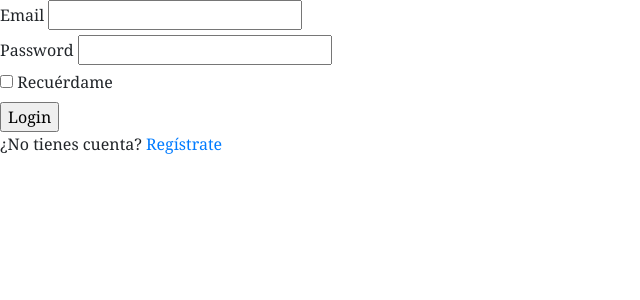
After one commit to nicolasBakanowski/efiflask, a Flask app: page /login in a window 1280 px wide. The commit adds this page. Shown: the top 300 px of the page, without its empty margins (0-640 px from the left). Run offline with Flask 2, Linux system fonts and the light colour scheme; some libraries are stand-ins or nearby versions.

Commit message:
Esqueleto login

```diff
--- a/app/app.py
+++ b/app/app.py
@@ -1,13 +1,22 @@
 from flask import Flask, render_template, request, redirect, url_for, flash
 from flask_sqlalchemy import SQLAlchemy
-from flask_login import LoginManager
+from flask_login import LoginManager, current_user, login_user, logout_user, login_required
+
+from flask_wtf import FlaskForm
+from wtforms import StringField, PasswordField, BooleanField, SubmitField
+from wtforms.validators import InputRequired, Email, Length, DataRequired
+from models import users, get_user
+from werkzeug.urls import url_parse
 
 app = Flask(__name__)
 app.secret_key = "secret"
 app.config['SQLALCHEMY_DATABASE_URI'] ='mysql+pymysql://root:root@localhost/manageremploye'
+login_manager = LoginManager(app)
+login_manager.login_view = "login"
 app.config['SQLALCHEMY_TRACK_MODIFICATIONS']=False
+app.config['SECRET_KEY'] = '7110c8ae51a4b5af97be6534caef90e4bb9bdcb3380af008f90b23a5d1616bf319bc298105da20fe'
 db = SQLAlchemy(app)
-login_manager = LoginManager()
+
 
 class Employe(db.Model):
     idemploye = db.Column(db.Integer, primary_key=True)
@@ -20,12 +29,55 @@ class Employe(db.Model):
         self.email = email
         self.phone = phone
 
+
+@login_manager.user_loader
+def load_user(user_id):
+    for user in users:
+        if user.id == int(user_id):
+            return user
+    return None
+
+class LoginForm(FlaskForm):
+    email = StringField('Email', validators=[DataRequired()])
+    password = PasswordField('Password', validators=[DataRequired()])
+    remember_me = BooleanField('Recuérdame')
+    submit = SubmitField('Login')
+
 @app.route("/")
 def index():
     all_employes = Employe.query.all()
     return render_template("index.html",employes = all_employes)
 
+# elementos signup
+@app.route("/signup/", methods=["GET", "POST"])
+def show_signup_form():
+    return render_template("signup_form.html")
+# fin elementos signup
+
+# elementos Login
+@app.route('/login', methods=['GET', 'POST'])
+def login():
+    if current_user.is_authenticated:  # Si el usuario ya está autenticado no tiene sentido que se vuelva a loguear, por lo que lo redirigimos a la página principal.
+        return redirect(url_for('index'))
+    form = LoginForm()
+    if form.validate_on_submit():
+        user = get_user(form.email.data) #si los datos enviados en el formulario son válidos. En ese caso, intentamos recuperar el usuario a partir del email con get_user()
+        if user is not None and user.check_password(form.password.data):
+            login_user(user, remember=form.remember_me.data) #Si existe un usuario con dicho email y la contraseña coincide, procedemos a autenticar al usuario llamando al método login_user
+            next_page = request.args.get('next')
+            if not next_page or url_parse(next_page).netloc != '':
+                next_page = url_for('index')
+            return redirect(next_page)
+    return render_template('login_form.html', form=form)
+
+@app.route('/logout')
+def logout():
+    logout_user()
+    return redirect(url_for('index'))
+# fin elementos Login
+
 @app.route("/update", methods = ['GET', 'POST'])
+@login_required
 def update ():
     if request.method == "POST":
         employe = Employe.query.get(request.form.get('idemploye'))
@@ -37,6 +89,7 @@ def update ():
         return redirect(url_for('index'))
 
 @app.route("/insert", methods = ['POST'])
+@login_required
 def insert():
     if request.method == "POST":
         name = request.form['name']
@@ -49,6 +102,7 @@ def insert():
         return redirect(url_for('index'))
 
 @app.route("/delete/<id>/",methods= ["GET","POST"])
+@login_required
 def delete(id):
     employe = Employe.query.get(id)
     db.session.delete(employe)
@@ -56,5 +110,4 @@ def delete(id):
     flash("El trabajador fue borrado con éxito")
     return redirect(url_for("index"))
 
-if __name__== "__main__":
-    app.run(debug=True)
+app.run(debug=True)
--- /dev/null
+++ b/app/templates/login_form.html
@@ -0,0 +1,30 @@
+{% extends "base.html" %}
+
+{% block title %}Login{% endblock %}
+
+{% block body %}
+    <div>
+        <form action="" method="POST" novalidate>
+            {{ form.hidden_tag() }}
+            <div>
+                {{ form.email.label }}
+                {{ form.email }}<br>
+                {% for error in form.email.errors %}
+                <span style="color: red;">{{ error }}</span>
+                {% endfor %}
+            </div>
+            <div>
+                {{ form.password.label }}
+                {{ form.password }}<br>
+                {% for error in form.password.errors %}
+                <span style="color: red;">{{ error }}</span>
+                {% endfor %}
+            </div>
+            <div>{{ form.remember_me() }} {{ form.remember_me.label }}</div>
+            <div>
+                {{ form.submit() }}
+            </div>
+        </form>
+    </div>
+    <div>¿No tienes cuenta? <a href="{{ url_for('show_signup_form') }}">Regístrate</a></div>
+{% endblock %}
```
Also changed, not shown: app/models.py (added, +30 -0 lines), app/templates/index.html (+8 -1 lines), app/templates/publicview.html (added, +31 -0 lines), app/templates/signup_form.html (added, +14 -0 lines).
